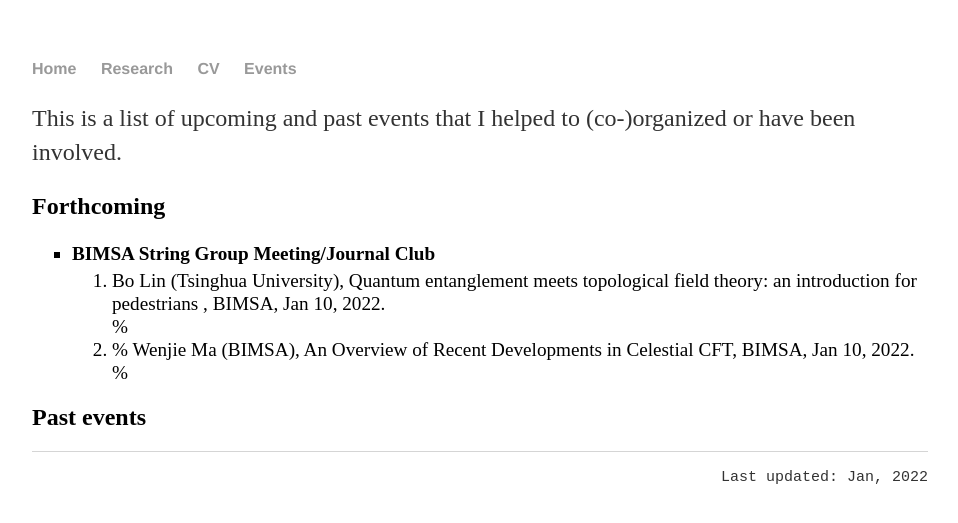
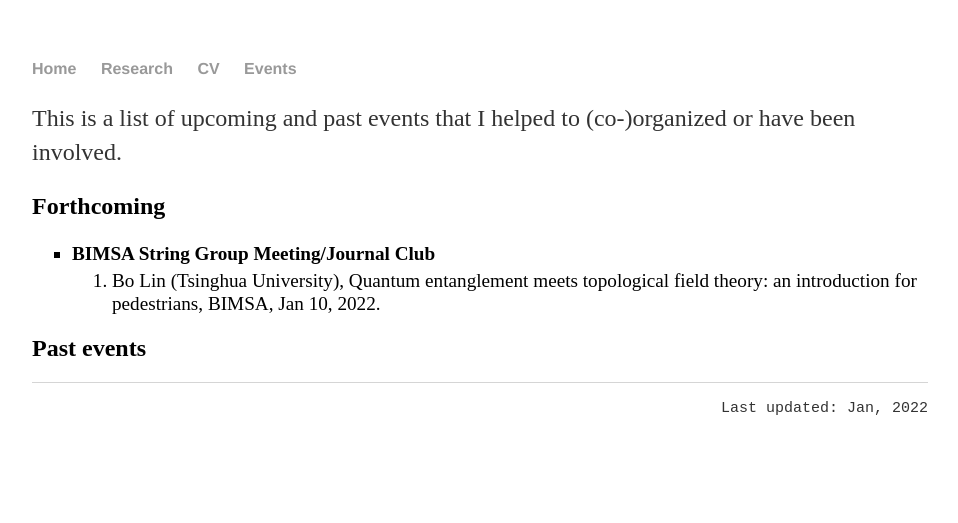
Before and after one commit to hhzou/hhzou.github.io, a Jekyll site: the page built from events/index.html, in a window 1280 px wide. Shown: the top 523 px of the page, without its empty margins (160-1118 px from the left). Built offline with Jekyll 4.4.1, drawn with Linux system fonts in a browser that asks for light colours.

Commit message:
Update index.html

```diff
--- a/events/index.html
+++ b/events/index.html
@@ -12,12 +12,8 @@ title: Hao Zou - Events
 		<li> <strong>BIMSA String Group Meeting/Journal Club</strong>
 			<ol style="line-height: 120%">
 				<li>
-					Bo Lin (Tsinghua University), Quantum entanglement meets topological field theory: an introduction for pedestrians
-, BIMSA, Jan 10, 2022.
+					Bo Lin (Tsinghua University), Quantum entanglement meets topological field theory: an introduction for pedestrians, BIMSA, Jan 10, 2022.
 				</li>
-				%<li>
-				%	Wenjie Ma (BIMSA), An Overview of Recent Developments in Celestial CFT, BIMSA, Jan 10, 2022.
-				%</li>
 			</ol>
 		</li>
 	</ul>
```
